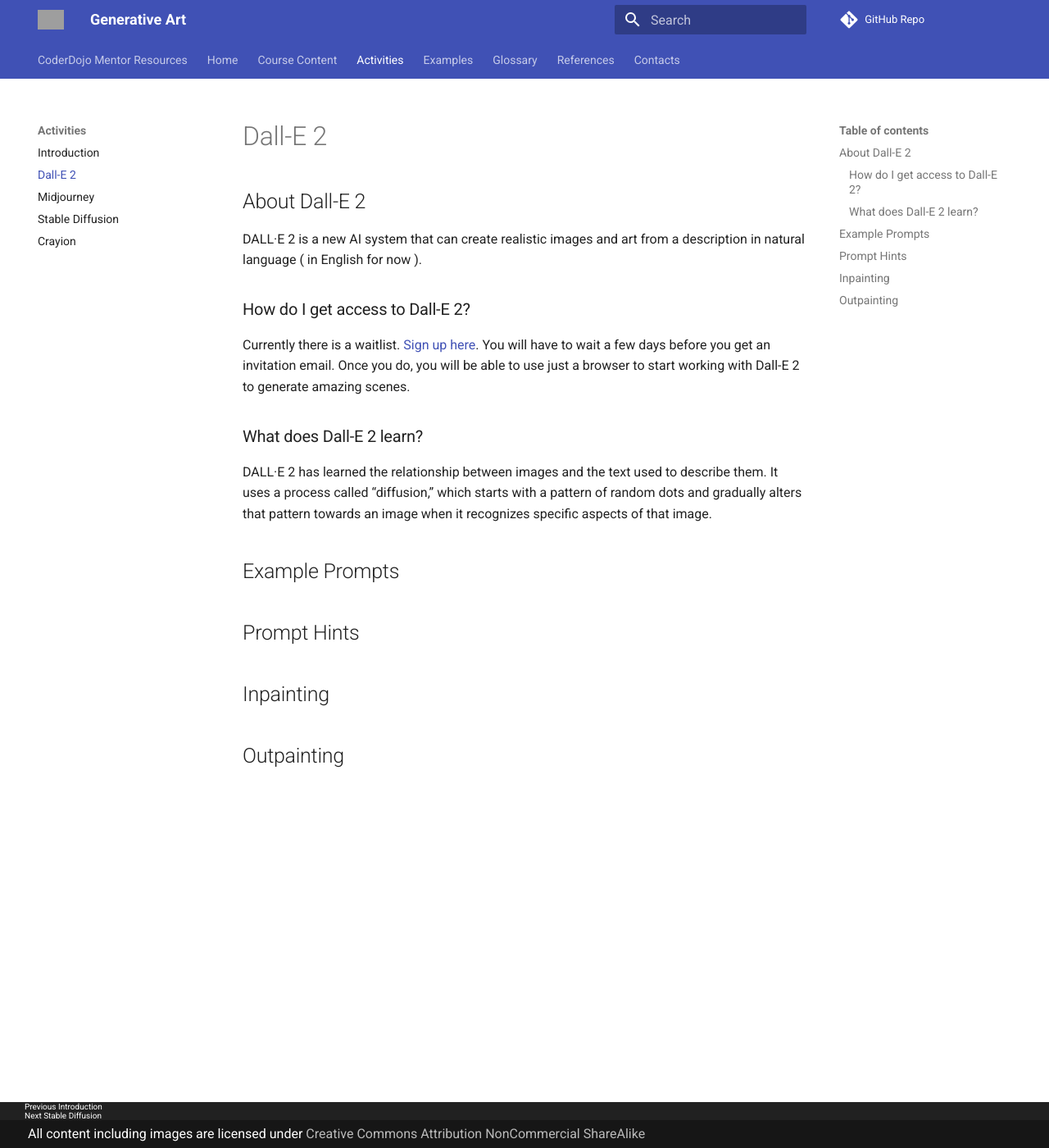
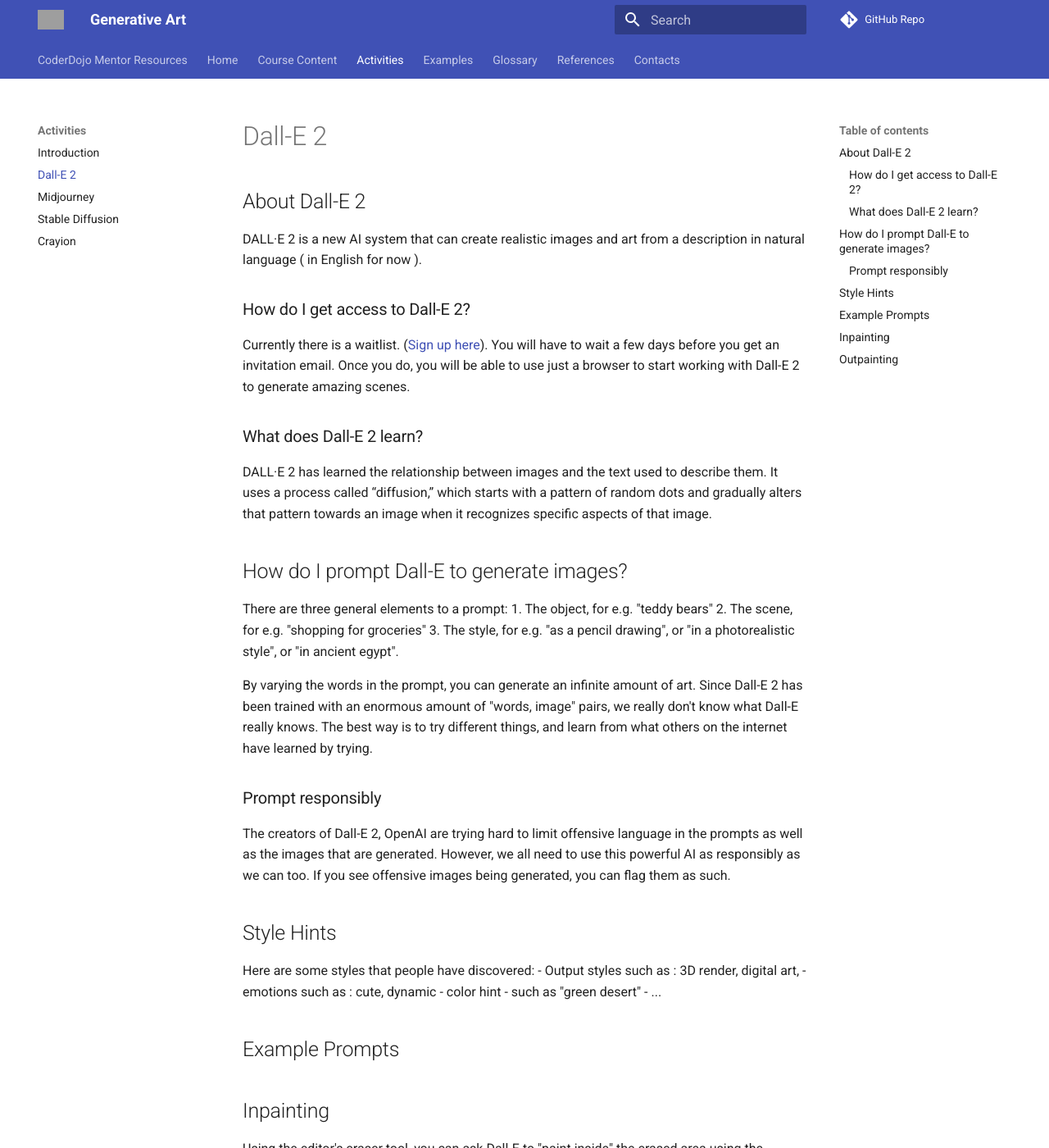
Before and after one commit to CoderDojoTC/generative-art, an MkDocs documentation site: the page built from docs/activities/02-dalle2.md, in a window 1280 px wide and 1400 px high. Shown: the whole window at 82% size. Built offline with MkDocs 1.6.1 and Material for MkDocs 9.7.7, drawn with Linux system fonts in a browser that asks for light colours; comment, search, counter and statistics services are not loaded; some of the changed text lies outside the part shown; grey boxes are pictures that could not be loaded.

Commit message:
second update
Level 2 . Outpainting, Inpainting, prompt 101..

```diff
--- a/docs/activities/02-dalle2.md
+++ b/docs/activities/02-dalle2.md
@@ -2,11 +2,26 @@
 ## About Dall-E 2
 DALL·E 2 is a new AI system that can create realistic images and art from a description in natural language ( in English for now ).
 ### How do I get access to Dall-E 2?
-Currently there is a waitlist. [Sign up here]([url](https://labs.openai.com/waitlist)). You will have to wait a few days before you get an invitation email. Once you do, you will be able to use just a browser to start working with Dall-E 2 to generate amazing scenes.
+Currently there is a waitlist. ([Sign up here](https://labs.openai.com/waitlist)). You will have to wait a few days before you get an invitation email. Once you do, you will be able to use just a browser to start working with Dall-E 2 to generate amazing scenes.
 ### What does Dall-E 2 learn?
 DALL·E 2 has learned the relationship between images and the text used to describe them. It uses a process called “diffusion,” which starts with a pattern of random dots and gradually alters that pattern towards an image when it recognizes specific aspects of that image.
+## How do I prompt Dall-E to generate images?
+There are three general elements to a prompt:
+  1. The object, for e.g. "teddy bears"
+  2. The scene, for e.g. "shopping for groceries"
+  3. The style, for e.g. "as a pencil drawing", or "in a photorealistic style", or "in ancient egypt".
+
+By varying the words in the prompt, you can generate an infinite amount of art. Since Dall-E 2 has been trained with an enormous amount of "words, image" pairs, we really don't know what Dall-E really knows. The best way is to try different things, and learn from what others on the internet have learned by trying.
+### Prompt responsibly
+The creators of Dall-E 2, OpenAI are trying hard to limit offensive language in the prompts as well as the images that are generated. However, we all need to use this powerful AI as responsibly as we can too. If you see offensive images being generated, you can flag them as such.
+## Style Hints
+Here are some styles that people have discovered:
+  - Output styles such as : 3D render, digital art,
+  - emotions such as : cute, dynamic
+  - color hint - such as "green desert"
+  - ...
 ## Example Prompts
-## Prompt Hints
 ## Inpainting
+Using the editor's eraser tool, you can ask Dall-E to "paint inside" the erased area using the prompt you provide. For example, say you upload a picture with your car in front of a mountain. You can erase a circular portion of the sky and prompt Dall-E to generate a moon or sun in that circle!
 ## Outpainting
-##
+Dall-E 2 will generate a scene in a 1024x1024 frame. Sometimes you want to _extend_ a scene. You can do this using a feature called _Outpainting_. Its really simple - you add a _generation frame_ using the editor to an edge of the image and ask Dall-E to "regnerate" a new image variation based on the original. Once you accept one of the few ( generally 4 ) variations, you can repeat this step to keep painting "outwards".
```
